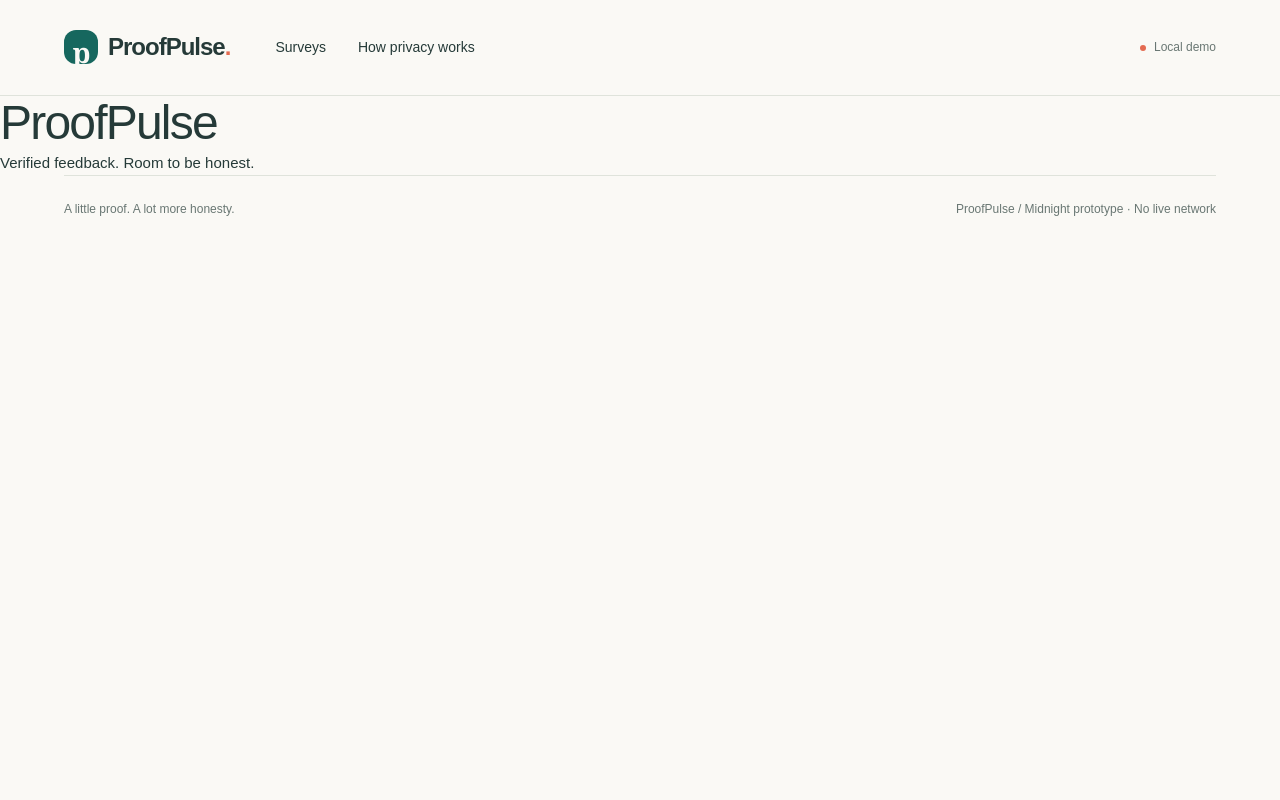
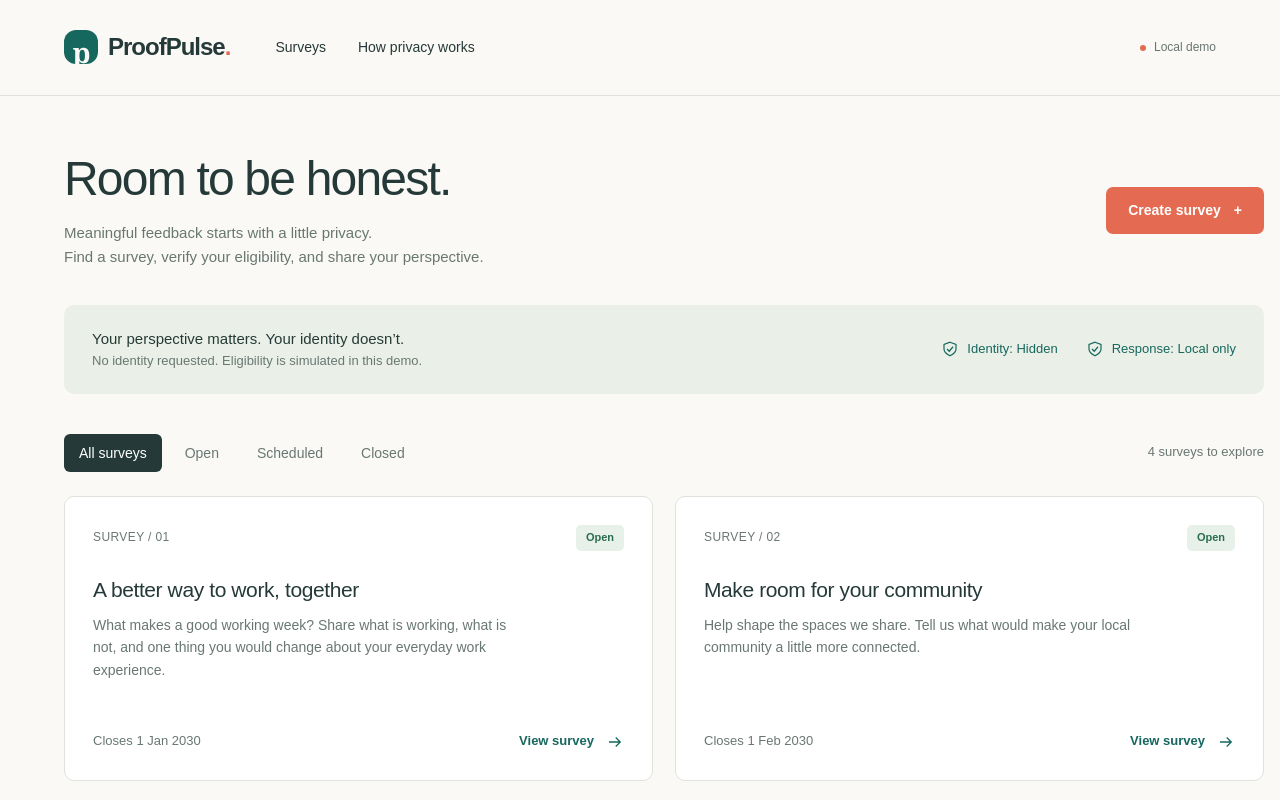
Before and after one commit to TuanNgoDev/proof-pulse, a Next.js app: page / in a window 1280 px wide. Shown: the top 800 px of the page. Built offline with nearby package versions, Linux system fonts and the light colour scheme.

Commit message:
feat: browse and filter surveys in a private local session

```diff
--- a/src/app/layout.tsx
+++ b/src/app/layout.tsx
@@ -1,6 +1,7 @@
 import type { Metadata } from "next";
 import Link from "next/link";
 import "./globals.css";
+import { SurveySession } from "@/application/survey-session";
 
 export const metadata: Metadata = {
   title: "ProofPulse — thoughtful feedback, private by design",
@@ -15,7 +16,7 @@ export default function RootLayout({ children }: Readonly<{ children: React.Reac
       <nav aria-label="Main navigation"><Link href="/">Surveys</Link><Link href="/privacy">How privacy works</Link></nav>
       <span className="demo-label"><span />Local demo</span>
     </header>
-    {children}
+    <SurveySession initialNow={Date.now()}>{children}</SurveySession>
     <footer className="site-footer"><span>A little proof. A lot more honesty.</span><span>ProofPulse / Midnight prototype · No live network</span></footer>
   </body></html>;
 }
--- a/src/app/page.tsx
+++ b/src/app/page.tsx
@@ -1,3 +1,2 @@
-export default function Home() {
-  return <main><h1>ProofPulse</h1><p>Verified feedback. Room to be honest.</p></main>;
-}
+import { SurveyList } from "@/ui/survey-list";
+export default function Home() { return <SurveyList />; }
--- /dev/null
+++ b/src/application/survey-session.tsx
@@ -0,0 +1,33 @@
+"use client";
+
+import { createContext, useContext, useEffect, useState } from "react";
+import { createSurvey, type Survey, type SurveyInput } from "@/domain/survey/survey";
+import { demoSurveys } from "@/infrastructure/demo-surveys";
+
+const SurveyContext = createContext<{
+  surveys: Survey[];
+  now: number;
+  addSurvey: (input: SurveyInput) => Survey;
+} | null>(null);
+
+export function SurveySession({ children, initialNow }: { children: React.ReactNode; initialNow: number }) {
+  // ponytail: tab memory only; add authenticated persistence when a real organization workflow exists.
+  const [surveys, setSurveys] = useState(demoSurveys);
+  const [now, setNow] = useState(initialNow);
+  useEffect(() => {
+    const timer = setInterval(() => setNow(Date.now()), 1000);
+    return () => clearInterval(timer);
+  }, []);
+  function addSurvey(input: SurveyInput) {
+    const survey = createSurvey(input, crypto.randomUUID());
+    setSurveys((current) => [survey, ...current]);
+    return survey;
+  }
+  return <SurveyContext.Provider value={{ surveys, now, addSurvey }}>{children}</SurveyContext.Provider>;
+}
+
+export function useSurveySession() {
+  const session = useContext(SurveyContext);
+  if (!session) throw new Error("Survey session must be used inside its provider.");
+  return session;
+}
--- /dev/null
+++ b/src/ui/privacy-band.tsx
@@ -0,0 +1,8 @@
+import { Shield } from "./icons";
+
+export function PrivacyBand() {
+  return <section className="privacy-band" aria-label="Privacy approach">
+    <div><strong>Your perspective matters. Your identity doesn’t.</strong><p className="small muted">No identity requested. Eligibility is simulated in this demo.</p></div>
+    <div className="privacy-points"><span><Shield />Identity: Hidden</span><span><Shield />Response: Local only</span></div>
+  </section>;
+}
--- /dev/null
+++ b/src/ui/survey-list.tsx
@@ -0,0 +1,28 @@
+"use client";
+
+import { useState } from "react";
+import Link from "next/link";
+import { useSurveySession } from "@/application/survey-session";
+import { surveyStatus, type SurveyStatus } from "@/domain/survey/survey";
+import { Arrow, Shield } from "./icons";
+import { PrivacyBand } from "./privacy-band";
+
+export function SurveyList() {
+  const { surveys, now } = useSurveySession();
+  const [filter, setFilter] = useState<SurveyStatus | "All">("All");
+  const shown = surveys.filter((survey) => filter === "All" || surveyStatus(survey, now) === filter);
+  return <main id="main" className="container">
+    <div className="page-heading"><div><h1>Room to be honest.</h1><p>Meaningful feedback starts with a little privacy.<br />Find a survey, verify your eligibility, and share your perspective.</p></div><Link href="/surveys/new" className="button">Create survey <span aria-hidden="true">+</span></Link></div>
+    <PrivacyBand />
+    <div className="list-toolbar"><div className="tabs" aria-label="Filter surveys">{(["All", "Open", "Scheduled", "Closed"] as const).map((value) => <button key={value} type="button" className={`tab ${filter === value ? "active" : ""}`} aria-pressed={filter === value} onClick={() => setFilter(value)}>{value === "All" ? "All surveys" : value}</button>)}</div><span className="small muted" aria-live="polite">{shown.length} {shown.length === 1 ? "survey" : "surveys"} to explore</span></div>
+    <div className="survey-grid">{shown.map((survey, index) => {
+      const status = surveyStatus(survey, now);
+      return <article className="survey-card" key={survey.id}>
+        <div className="card-top"><span className="category">SURVEY / {String(index + 1).padStart(2, "0")}</span><span className={`status ${status.toLowerCase()}`}>{status}</span></div>
+        <h3>{survey.title}</h3><p>{survey.description}</p>
+        <div className="card-bottom"><span className="small muted">{status === "Scheduled" ? "Opens" : status === "Closed" ? "Ended" : "Closes"} {new Date(status === "Scheduled" ? survey.startsAt : survey.endsAt).toLocaleDateString("en-GB", { day: "numeric", month: "short", year: "numeric", timeZone: "UTC" })}</span><Link href={`/surveys/${survey.id}`}>View survey <Arrow /></Link></div>
+      </article>;
+    })}{shown.length === 0 && <div className="empty"><h2>No {filter.toLowerCase()} surveys yet.</h2><p className="muted">Try another filter or create your first survey.</p><Link className="button secondary" href="/surveys/new">Create survey</Link></div>}</div>
+    <p className="section-note"><Shield />Demo surveys and new surveys live in this tab’s memory. Refreshing resets the session.</p>
+  </main>;
+}
```
